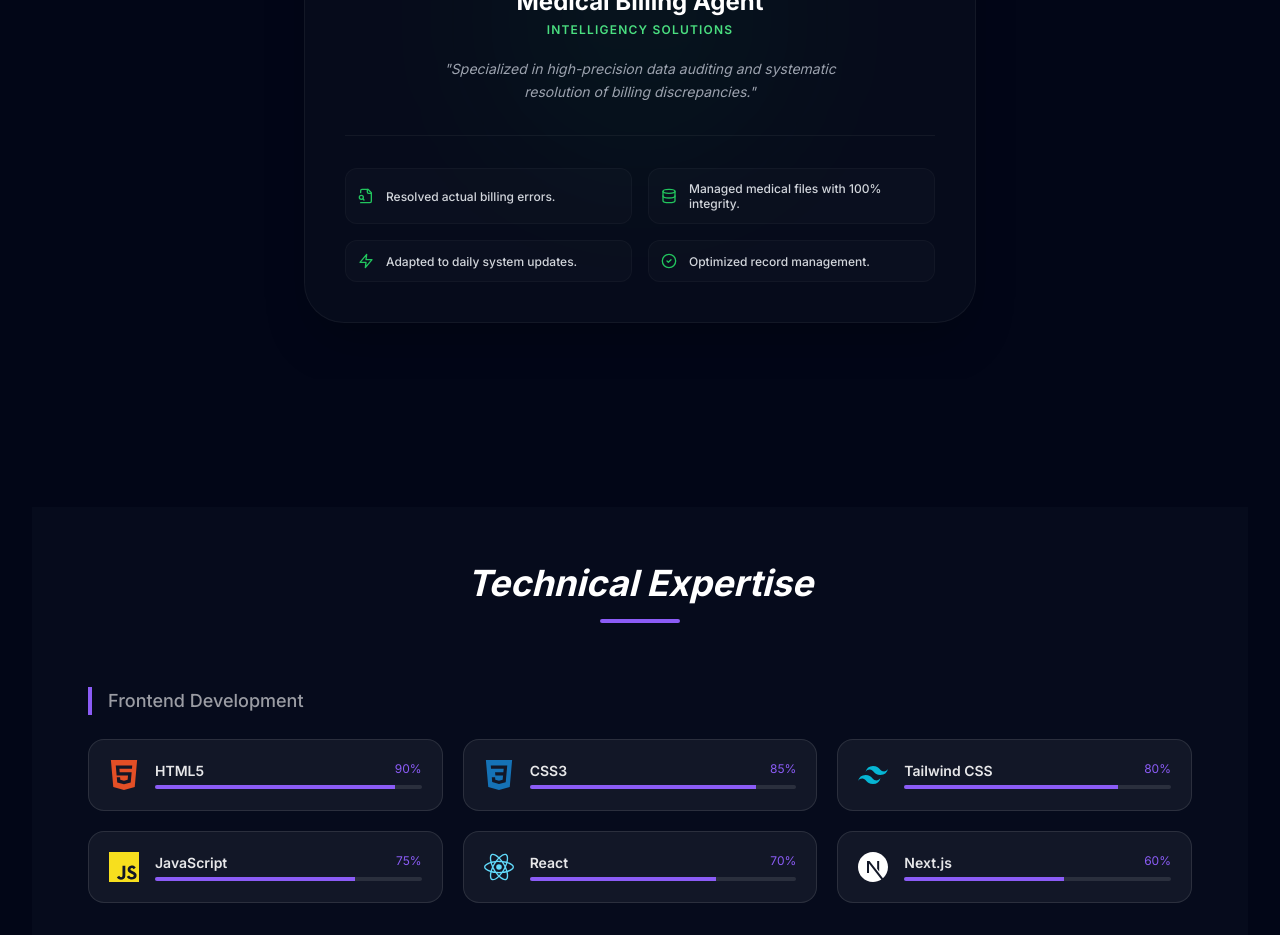
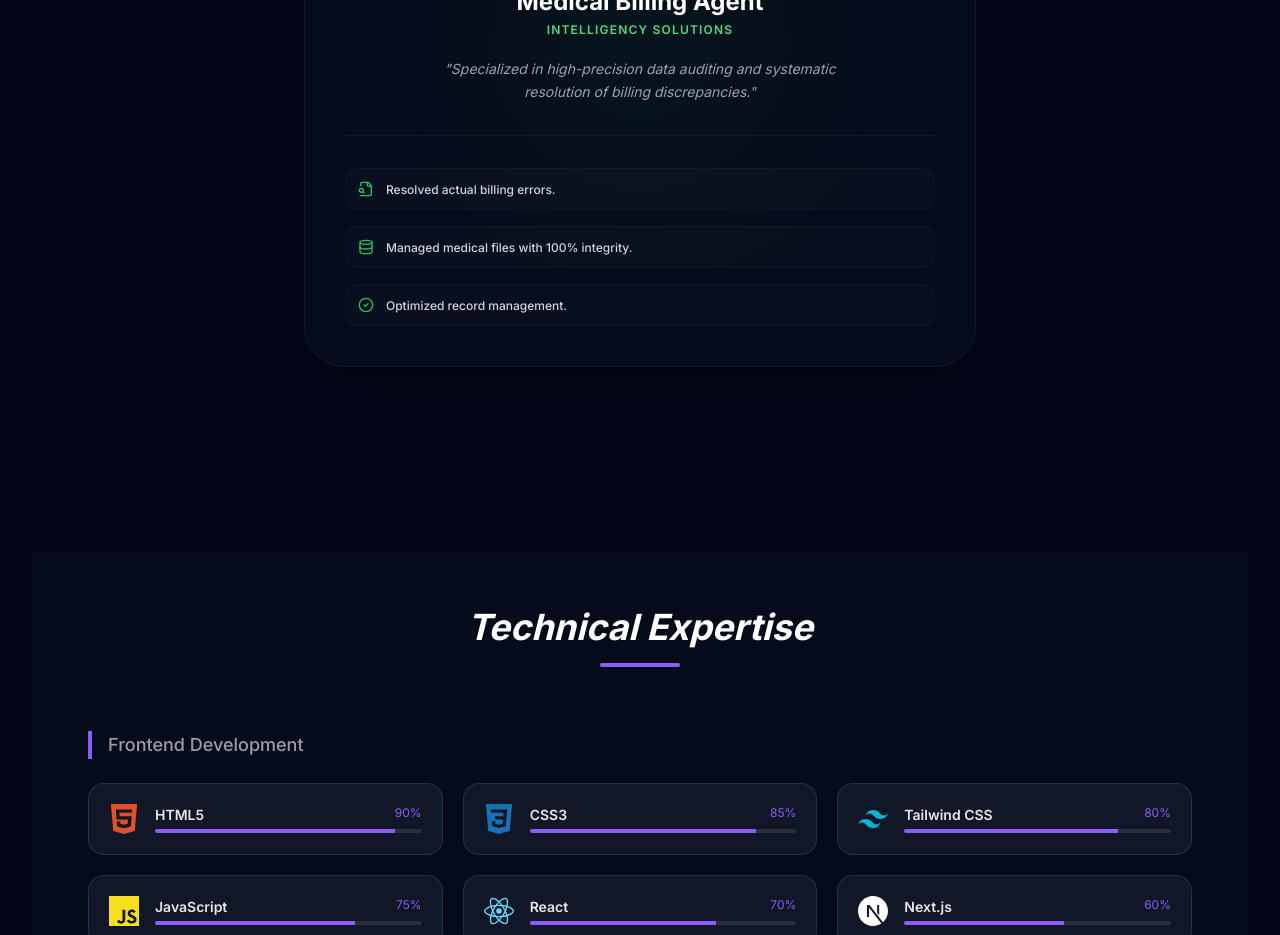
Before and after one commit to emon35410/Portfolio-Emon, a React (Vite) app: page / in a window 1280 px wide. Shown: the part 2220-3155 px from the top of the page. Built offline with nearby package versions, Linux system fonts and the light colour scheme; the HTML template or start-up script is replaced by a standard one.

Commit message:
Some issue corrected in experience

```diff
--- a/src/components/Experience.jsx
+++ b/src/components/Experience.jsx
@@ -5,7 +5,6 @@ const Experience = () => {
   const points = [
     { text: "Resolved actual billing errors.", icon: FileSearch },
     { text: "Managed medical files with 100% integrity.", icon: Database },
-    { text: "Adapted to daily system updates.", icon: Zap },
     { text: "Optimized record management.", icon: CheckCircle2 }
   ]
 
@@ -15,7 +14,7 @@ const Experience = () => {
       <div className="absolute top-1/2 left-1/2 -translate-x-1/2 -translate-y-1/2 w-64 h-64 bg-green-500/10 blur-[100px] rounded-full pointer-events-none" />
 
       <div className="max-w-7xl mx-auto px-6">
-        {/* Title Section - (Apnar original style rakha hoyeche) */}
+        {/* Title Section  */}
         <motion.div
           initial={{ opacity: 0, y: 20 }}
           whileInView={{ opacity: 1, y: 0 }}
@@ -55,7 +54,7 @@ const Experience = () => {
             </div>
 
             {/* Feature Grid - Aro choto ar clean kora hoyeche */}
-            <div className="grid grid-cols-1 sm:grid-cols-2 gap-4 mt-8 border-t border-white/5 pt-8">
+            <div className="grid  gap-4 mt-8 border-t border-white/5 pt-8">
               {points.map((item, index) => (
                 <motion.div
                   key={index}
```
